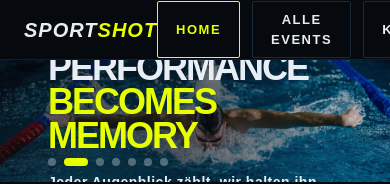
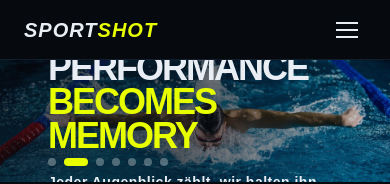
Before and after one commit to 90focus/90focus, a Next.js app: page / in a window 390 px wide. Shown: the top 184 px of the page. Built offline with nearby package versions, Linux system fonts and the light colour scheme; no server answers; the database is empty.

Commit message:
Hamburger-Menu fuer Mobile eingebaut

```diff
--- a/app/components/Header.tsx
+++ b/app/components/Header.tsx
@@ -6,6 +6,7 @@ import { useRouter, usePathname } from 'next/navigation'
 
 export default function Header() {
   const [user, setUser] = useState<any>(null)
+  const [menuOpen, setMenuOpen] = useState(false)
   const router = useRouter()
   const pathname = usePathname()
 
@@ -25,10 +26,15 @@ export default function Header() {
     }
   }, [])
 
+  useEffect(() => {
+    setMenuOpen(false)
+  }, [pathname])
+
   const handleLogout = async () => {
     await supabase.auth.signOut()
     setUser(null)
     router.push('/')
+    setMenuOpen(false)
   }
 
   const navBtn = (path: string) => ({
@@ -39,31 +45,77 @@ export default function Header() {
     letterSpacing: 1.5, textTransform: 'uppercase' as any, cursor: 'pointer'
   })
 
+  const mobileNavBtn = (path: string) => ({
+    background: 'transparent',
+    color: pathname === path ? '#e8ff00' : '#e8eef4',
+    border: 'none', borderBottom: '1px solid #1c2a38',
+    padding: '18px 24px', fontWeight: 700, fontSize: 15,
+    letterSpacing: 1, textTransform: 'uppercase' as any, cursor: 'pointer',
+    textAlign: 'left' as any, width: '100%'
+  })
+
+  const go = (path: string) => {
+    router.push(path)
+    setMenuOpen(false)
+  }
+
   return (
+    <>
       <nav style={{ position: "fixed", top: 0, left: 0, right: 0, zIndex: 100, background: "rgba(7,11,15,0.97)", borderBottom: "1px solid #131e2a", height: 60, padding: "0 24px", display: "flex", alignItems: "center", justifyContent: "space-between" }}>
-      <div style={{ display: "flex", alignItems: "center", gap: 10, cursor: "pointer" }} onClick={() => router.push('/')}>
+        <div style={{ display: "flex", alignItems: "center", gap: 10, cursor: "pointer" }} onClick={() => go('/')}>
           <span style={{ fontWeight: 900, fontSize: 20, letterSpacing: 1, fontStyle: "italic" }}>
             <span style={{ color: "#e8eef4" }}>SPORT</span><span style={{ color: "#e8ff00" }}>SHOT</span>
           </span>
         </div>
-      <div style={{ display: "flex", gap: 12 }}>
-        <button style={navBtn('/')} onClick={() => router.push('/')}>Home</button>
-<button style={navBtn('/spiele')} onClick={() => router.push('/spiele')}>Alle Events</button>
-        <button style={navBtn('/kontakt')} onClick={() => router.push('/kontakt')}>Kontakt</button>
+
+        <div className="desktop-nav" style={{ display: "flex", gap: 12 }}>
+          <button style={navBtn('/')} onClick={() => go('/')}>Home</button>
+          <button style={navBtn('/spiele')} onClick={() => go('/spiele')}>Alle Events</button>
+          <button style={navBtn('/kontakt')} onClick={() => go('/kontakt')}>Kontakt</button>
           {user ? (
             <>
-            <button style={navBtn('/kunden-dashboard')} onClick={() => router.push('/kunden-dashboard')}>Meine Fotos</button>
-            <button style={navBtn('/kunden-profil')} onClick={() => router.push('/kunden-profil')}>Profil</button>
+              <button style={navBtn('/kunden-dashboard')} onClick={() => go('/kunden-dashboard')}>Meine Fotos</button>
+              <button style={navBtn('/kunden-profil')} onClick={() => go('/kunden-profil')}>Profil</button>
               <button style={{ background: "transparent", color: "#ff4444", border: "1px solid #ff4444", borderRadius: 2, padding: "8px 18px", fontWeight: 700, fontSize: 13, letterSpacing: 1.5, textTransform: "uppercase", cursor: "pointer" }}
                 onClick={handleLogout}>Abmelden</button>
             </>
           ) : (
             <>
-            <button style={navBtn('/login')} onClick={() => router.push('/login')}>Login</button>
-            <button style={navBtn('/register')} onClick={() => router.push('/register')}>Sign Up</button>
+              <button style={navBtn('/login')} onClick={() => go('/login')}>Login</button>
+              <button style={navBtn('/register')} onClick={() => go('/register')}>Sign Up</button>
             </>
           )}
         </div>
+
+        <button
+          className="hamburger-btn"
+          onClick={() => setMenuOpen(!menuOpen)}
+          style={{ background: 'transparent', border: 'none', cursor: 'pointer', padding: 8, flexDirection: 'column', gap: 5, alignItems: 'center', justifyContent: 'center' }}>
+          <span style={{ width: 22, height: 2, background: '#e8eef4', display: 'block' }} />
+          <span style={{ width: 22, height: 2, background: '#e8eef4', display: 'block' }} />
+          <span style={{ width: 22, height: 2, background: '#e8eef4', display: 'block' }} />
+        </button>
       </nav>
+
+      {menuOpen && (
+        <div style={{ position: 'fixed', top: 60, left: 0, right: 0, bottom: 0, background: '#070b0f', zIndex: 99, display: 'flex', flexDirection: 'column', overflowY: 'auto' }}>
+          <button style={mobileNavBtn('/')} onClick={() => go('/')}>Home</button>
+          <button style={mobileNavBtn('/spiele')} onClick={() => go('/spiele')}>Alle Events</button>
+          <button style={mobileNavBtn('/kontakt')} onClick={() => go('/kontakt')}>Kontakt</button>
+          {user ? (
+            <>
+              <button style={mobileNavBtn('/kunden-dashboard')} onClick={() => go('/kunden-dashboard')}>Meine Fotos</button>
+              <button style={mobileNavBtn('/kunden-profil')} onClick={() => go('/kunden-profil')}>Profil</button>
+              <button style={{ ...mobileNavBtn(''), color: '#ff4444' }} onClick={handleLogout}>Abmelden</button>
+            </>
+          ) : (
+            <>
+              <button style={mobileNavBtn('/login')} onClick={() => go('/login')}>Login</button>
+              <button style={mobileNavBtn('/register')} onClick={() => go('/register')}>Sign Up</button>
+            </>
+          )}
+        </div>
+      )}
+    </>
   )
 }
--- a/app/globals.css
+++ b/app/globals.css
@@ -39,4 +39,15 @@ body {
     grid-template-columns: repeat(2, 1fr) !important;
     gap: 10px !important;
   }
+}.hamburger-btn {
+  display: none;
 }
+
+@media (max-width: 700px) {
+  .desktop-nav {
+    display: none !important;
+  }
+  .hamburger-btn {
+    display: flex !important;
+  }
+}
```
Lines whose indentation alone changed are shown as unchanged.
